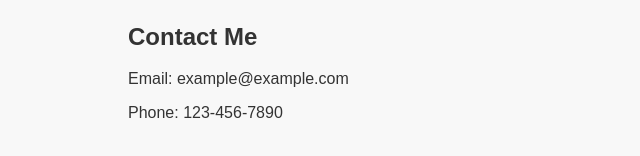
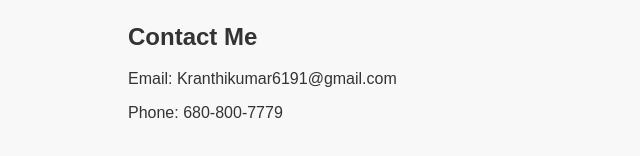
Before and after one commit to Kranthi6191/My-Website, a plain HTML site: page index.html in a window 1280 px wide. Shown: the part 1479-1635 px from the top of the page, 0-640 px from the left. Drawn offline with Linux system fonts and the light colour scheme.

Commit message:
Update index.html

```diff
--- a/index.html
+++ b/index.html
@@ -47,15 +47,10 @@
     <section id="contact" class="section">
         <div class="container">
             <h1>Contact Me</h1>
-            <p>Email: example@example.com</p>
-            <p>Phone: 123-456-7890</p>
+            <p>Email: Kranthikumar6191@gmail.com</p>
+            <p>Phone: 680-800-7779</p>
         </div>
     </section>
-
-    <div id="modal-container"></div>
-
-    <script src="script.js"></script>
-</body>
 
     <footer>
         <div class="container">
@@ -63,4 +58,11 @@
         </div>
     </footer>
 
+    <div id="modal-container"></div>
+
+    <script src="script.js"></script>
+</body>
+
+
+
 </html>
```
